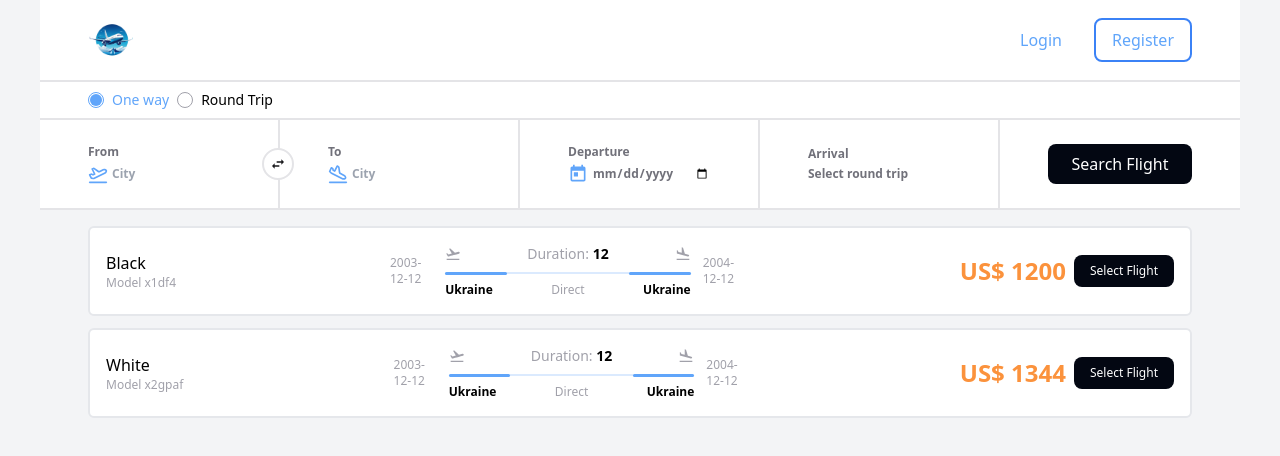
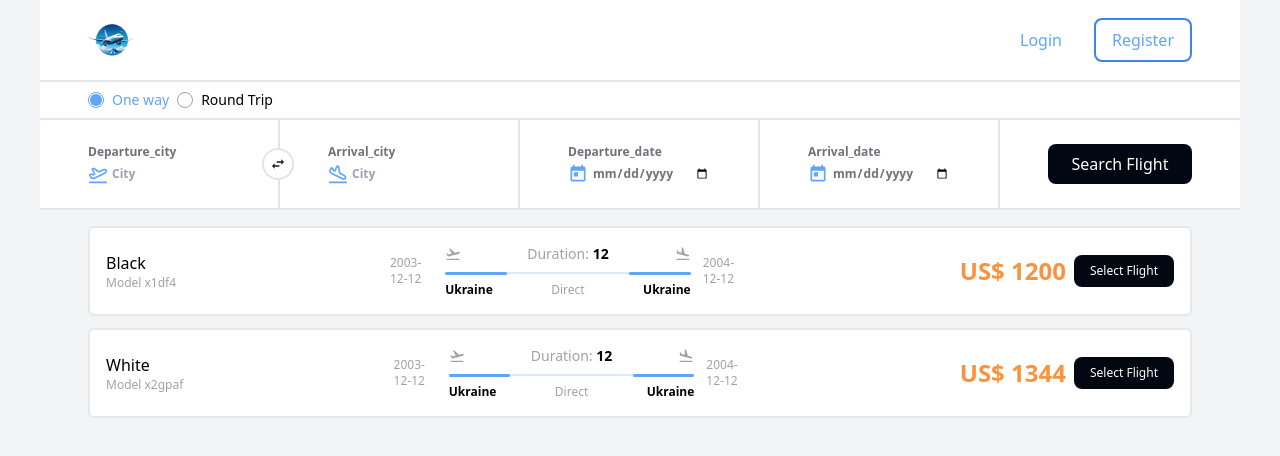
Before and after one commit to OleksandrKirkov/flight-booking, a React (Vite) app in the folder client/: page / in a window 1280 px wide. Shown: the top 456 px of the page. Built offline with nearby package versions, Linux system fonts and the light colour scheme.

Commit message:
update: rename interfaces in flight fields

```diff
--- a/client/src/assets/forms/flightFields.ts
+++ b/client/src/assets/forms/flightFields.ts
@@ -1,12 +1,7 @@
-export interface IFlightInput {
-    from: string
-    to: string
-    departure: string
-    arrival: string
-}
+import {ISearchFlight} from "../../services/flight/IFlight"
 
 export interface IFlightField {
-    name: keyof IFlightInput,
+    name: keyof ISearchFlight,
     type: string,
     options: {
         required: string,
@@ -20,7 +15,7 @@ export interface IFlightField {
 
 export const flightFields: IFlightField[] = [
     {
-        name: "from",
+        name: "departure_city",
         type: "text",
         options: {
             required: "This field is required",
@@ -28,7 +23,7 @@ export const flightFields: IFlightField[] = [
         placeholder: "City"
     },
     {
-        name: "to",
+        name: "arrival_city",
         type: "text",
         options: {
             required: "This field is required",
@@ -36,7 +31,7 @@ export const flightFields: IFlightField[] = [
         placeholder: "City"
     },
     {
-        name: "departure",
+        name: "departure_date",
         type: "date",
         options: {
             required: "This field is required",
@@ -44,7 +39,7 @@ export const flightFields: IFlightField[] = [
         placeholder: "Date"
     },
     {
-        name: "arrival",
+        name: "arrival_date",
         type: "date",
         options: {
             required: "This field is required",
```
